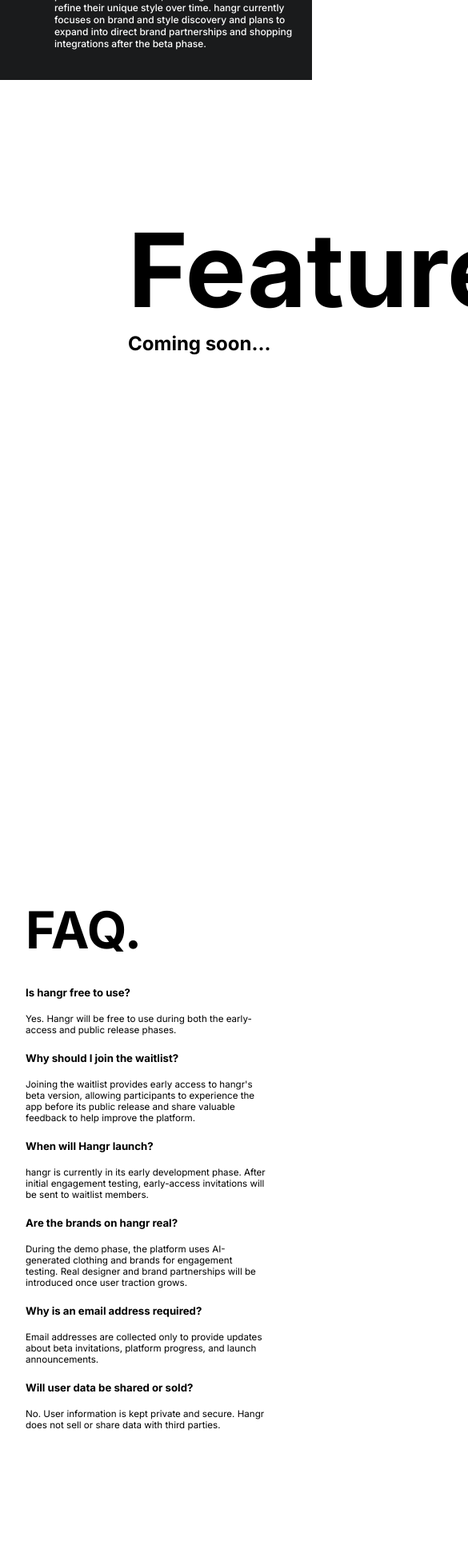
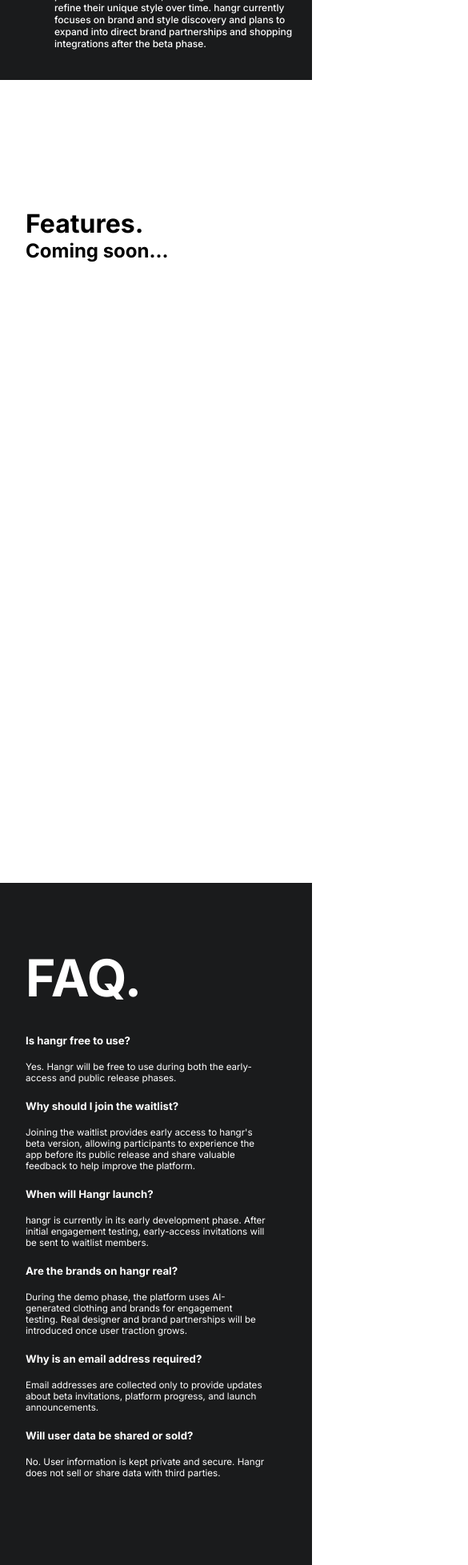
Before and after one commit to caydeny/hangr-signup, a React (Vite) app: page / in a window 390 px wide. Shown: the part 1589-3546 px from the top of the page at 80% size, 585 px wide, since content can reach past the window. Built offline with nearby package versions, Linux system fonts and the light colour scheme; no server answers.

Commit message:
Updated styling for FAQ

```diff
--- a/src/pages/FAQ.css
+++ b/src/pages/FAQ.css
@@ -1,7 +1,9 @@
 .faq {
   height: 100vh;
-  margin-left: 160px;
+  padding-left: 160px;
   padding-top: 130px;
+  background-color: #1A1B1C;
+  color: white;
 }
 
 .faq__header {
@@ -35,7 +37,8 @@
 
   .faq {
     margin-left: 0;
-    padding-top: 20px;
+    padding-top: 80px;
+    padding-left: 0;
   }
 
   .faq__header {
--- a/src/pages/Features.css
+++ b/src/pages/Features.css
@@ -6,3 +6,12 @@
 .features__header {
   font-size: 128px;
 }
+
+@media (max-width: 600px) {
+  .features {
+    margin-left: 2rem;
+  }
+  .features__header {
+    font-size: 2rem;
+  }
+}
```
